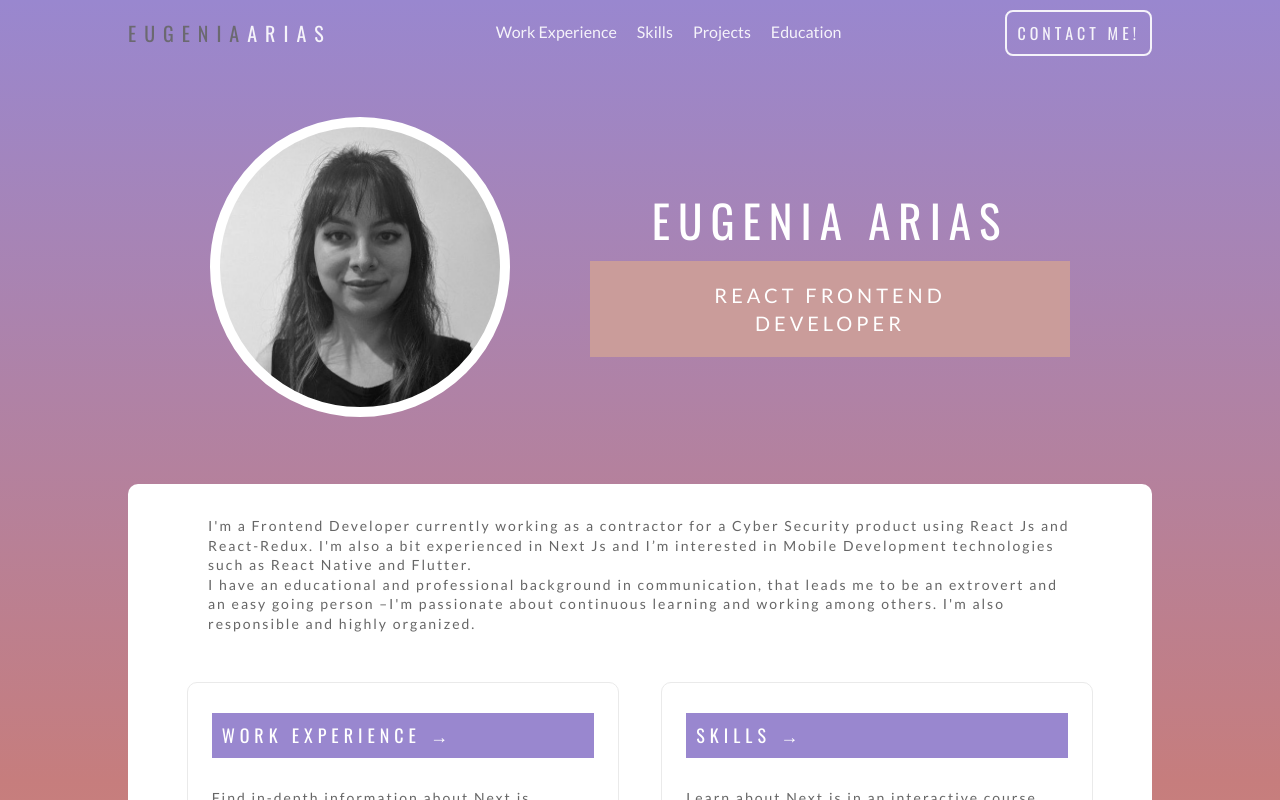
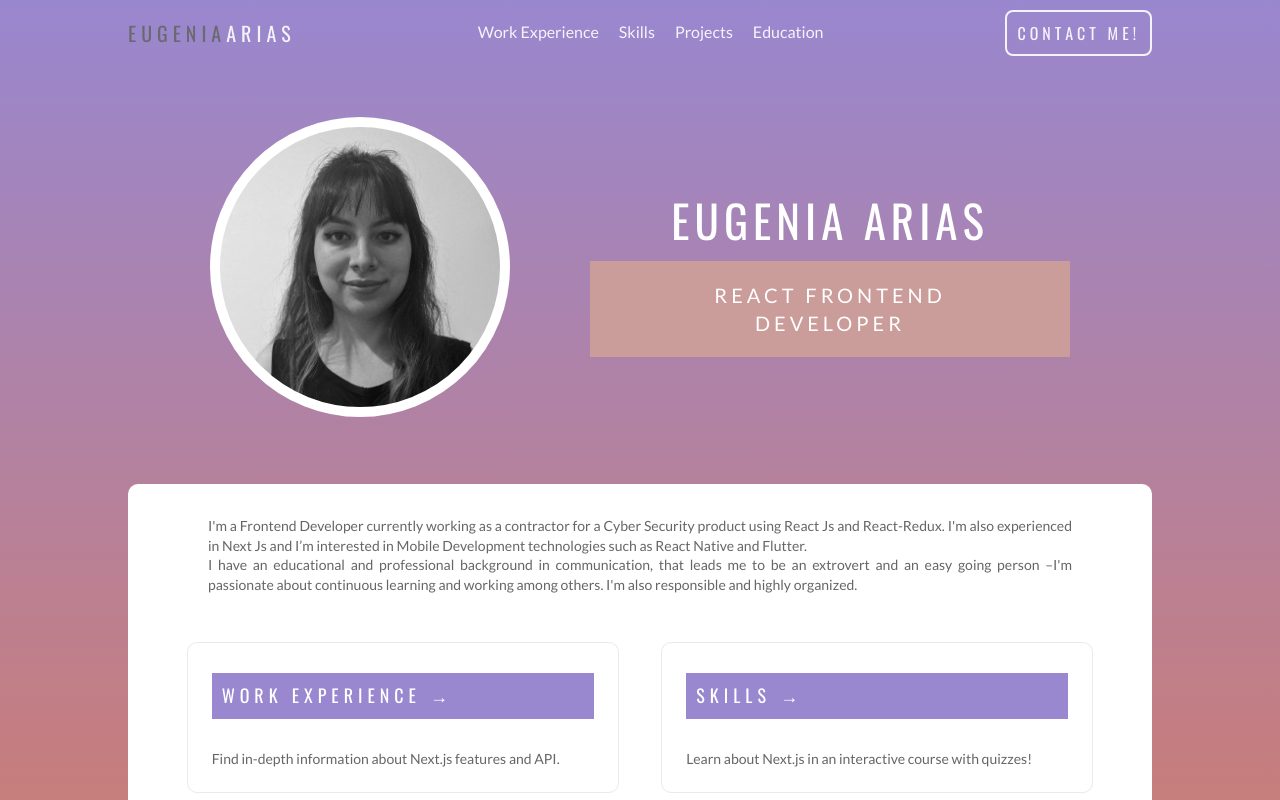
Before and after one commit to ariaseugeniab/eugenia-resume, a Next.js app: page / in a window 1280 px wide. Shown: the top 800 px of the page. Built offline with nearby package versions, Linux system fonts and the light colour scheme.

Commit message:
update home

```diff
--- a/components/Home/index.jsx
+++ b/components/Home/index.jsx
@@ -11,8 +11,8 @@ const Home = () => {
         <AboutMeText>
           <StyledText>
             I'm a Frontend Developer currently working as a contractor for a
-            Cyber Security product using React Js and React-Redux. I'm also a
-            bit experienced in Next Js and I’m interested in Mobile Development
+            Cyber Security product using React Js and React-Redux. I'm also
+            experienced in Next Js and I’m interested in Mobile Development
             technologies such as React Native and Flutter.
           </StyledText>
           <StyledText>
@@ -83,8 +83,8 @@ const StyledText = styled.p`
   font-family: "Lato";
   font-size: 14px;
   color: #666666;
-  letter-spacing: 2px;
   line-height: 1.4;
+  text-align: justify;
 `;
 
 const CardsContainer = styled.div`
--- a/components/shared/Title/Title.jsx
+++ b/components/shared/Title/Title.jsx
@@ -11,7 +11,7 @@ const StyledTitle = styled.h1`
   text-align: ${({ textAlign }) => textAlign};
   font-family: "Oswald", sans-serif;
   text-transform: uppercase;
-  letter-spacing: 8px;
+  letter-spacing: 5px;
   line-height: 1.4;
   font-weight: normal;
   margin: ${({ margin }) => margin};
```
